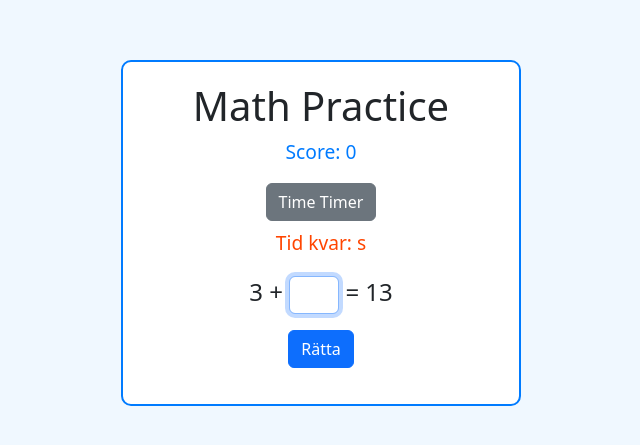
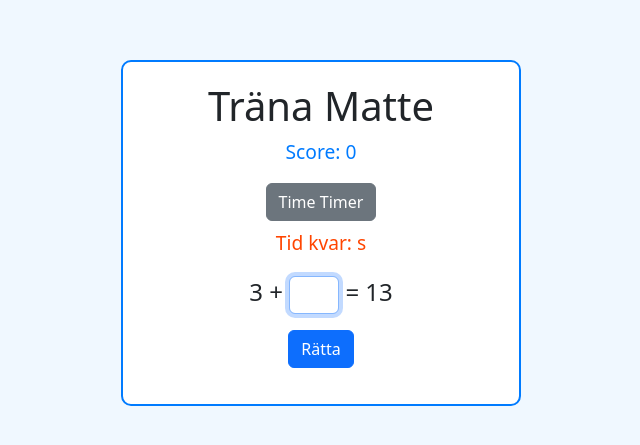
Before and after one commit to kada42/kada42.github.io, a plain HTML site: page index.html in a window 1280 px wide. Shown: the part 167-612 px from the top of the page, without its empty margins (319-959 px from the left). Drawn offline with nearby package versions, Linux system fonts and the light colour scheme.

Commit message:
correct titles

```diff
--- a/index.html
+++ b/index.html
@@ -3,7 +3,7 @@
 <head>
     <meta charset="UTF-8">
     <meta name="viewport" content="width=device-width, initial-scale=1.0">
-    <title>Math Practice for Kids</title>
+    <title>Träna matematik</title>
     <!-- Bootstrap CSS -->
     <link href="https://cdn.jsdelivr.net/npm/bootstrap@5.3.0-alpha1/dist/css/bootstrap.min.css" rel="stylesheet">
     <style>
@@ -64,7 +64,7 @@
 <body>
 
 <div class="container">
-    <h1>Math Practice</h1>
+    <h1>Träna Matte</h1>
     <p class="score">Score: <span id="score">0</span></p>
     <button class="btn btn-secondary mb-2" id="toggleTimerBtn" onclick="toggleTimer()">Time Timer</button>
     <p class="timer">Tid kvar: <span id="timer"></span>s</p>
```
